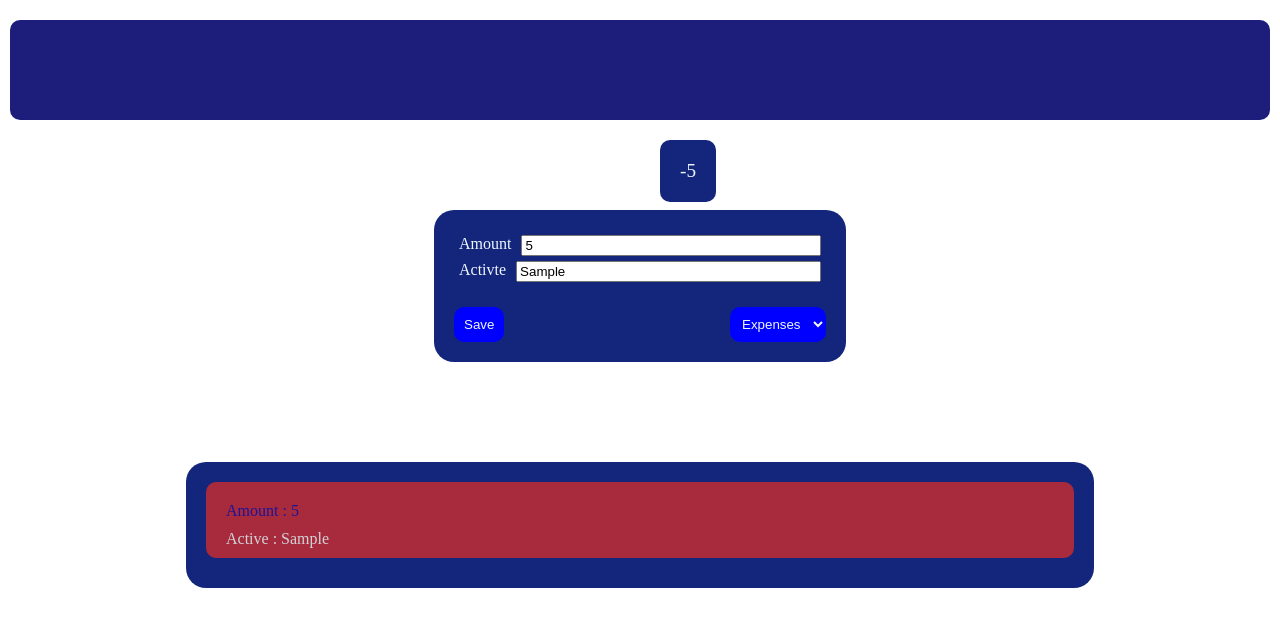
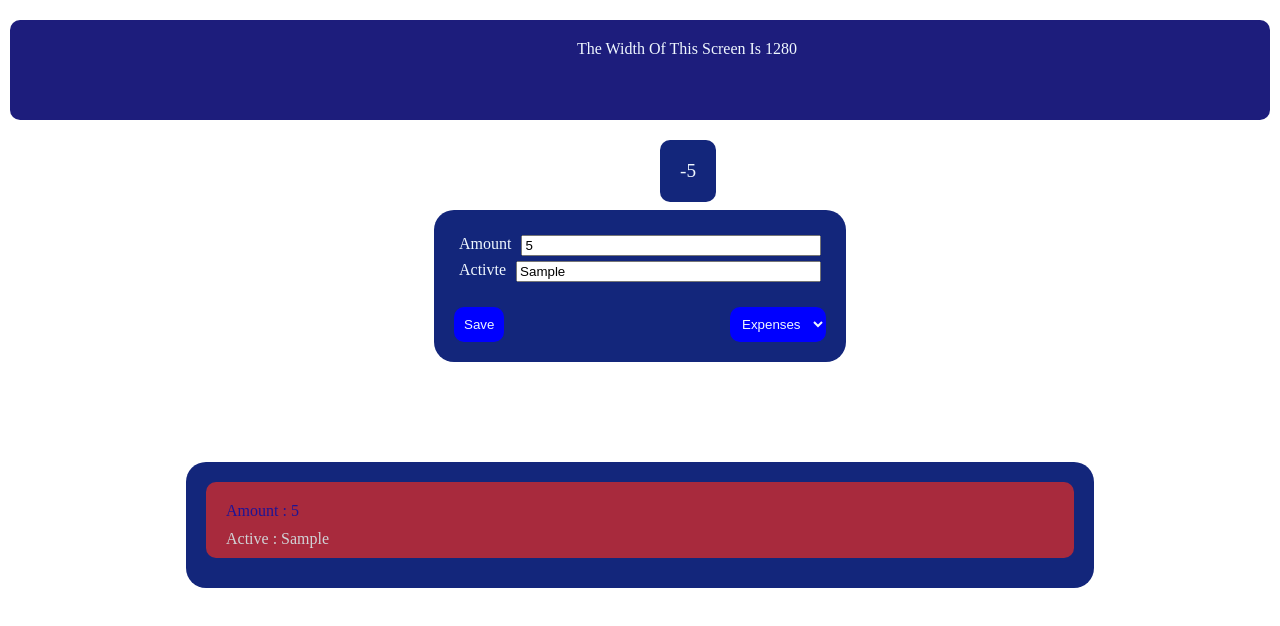
Before and after one commit to Debuty/Expense-Tracker-App, a plain HTML site: page index.html in a window 1280 px wide. Both pictures are taken after typing "5", "Sample" into the empty fields and a click on the button "Save". Drawn offline with Linux system fonts and the light colour scheme.

Commit message:
Edit Html Add Width Of Screen

```diff
--- a/Main.css
+++ b/Main.css
@@ -31,6 +31,21 @@ header {
     top: 10px;
 
     margin: 10px;
+
+
+}
+
+.header{
+
+    color: aliceblue;
+
+    position: absolute;
+
+    left: 45%;
+
+    right: 20%;
+
+    top: 20%;
 }
 
 .Div_Of_App {
--- a/Main.js
+++ b/Main.js
@@ -1,3 +1,5 @@
+const header = document.querySelector(".header")
+
 const Div_Of_Total_account = document.querySelector(".Div_Of_Total_account");
 
 const Input_Of_Amount = document.querySelector(".Input_Of_Amount");
@@ -19,7 +21,7 @@ const Span_Of_Activte = document.querySelector(".Span_Of_Activte");
 let Array_of_Transiction = [];
 
 Button_Of_Save.addEventListener("click", (e) => {
-  console.log(typeof Input_Of_Amount.value);
+    header.textContent ="The Width Of This Screen Is "+ window.innerWidth;
 
   // console.log(typeof Input_Of_Activte.value)
 
--- a/index.html
+++ b/index.html
@@ -9,7 +9,7 @@
 </head>
 
 <body>
-    <header></header>
+    <header><div class="header"></div></header>
 
     <div class="Div_Of_Total_account"> 0</div>
     <div class="contanir">
```
